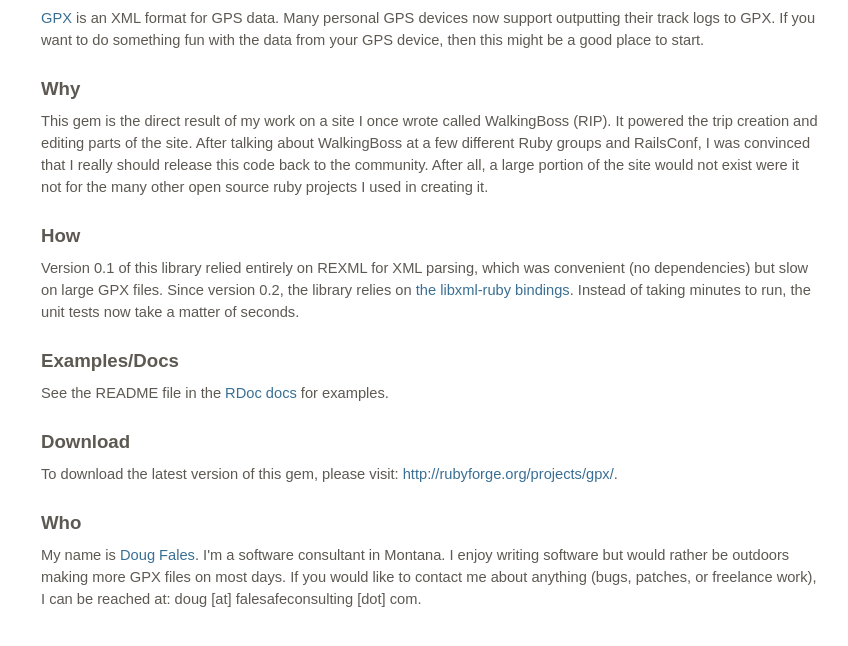
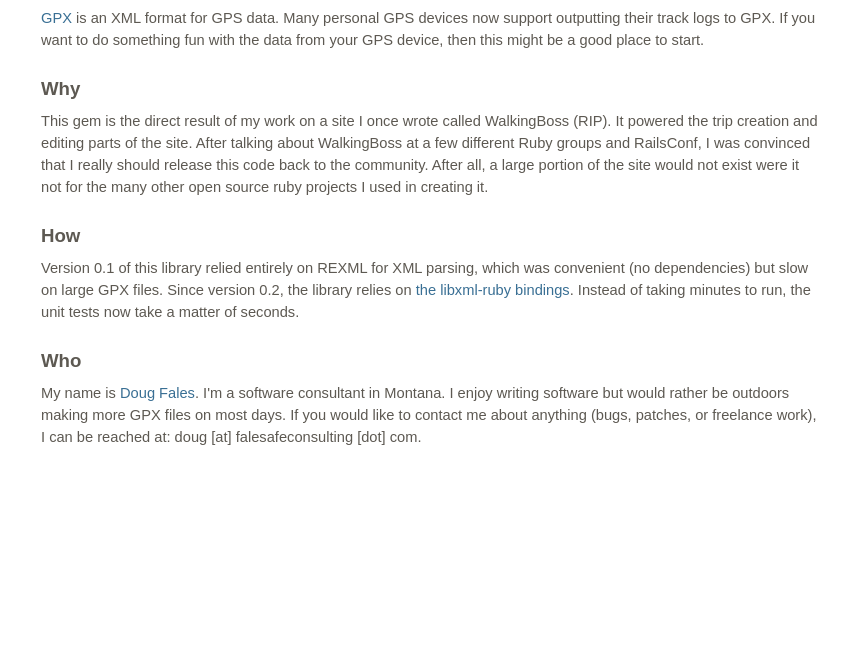
Before and after one commit to dougfales/gpx, a plain HTML site: page index.html in a window 1280 px wide. Shown: the part 104-750 px from the top of the page, without its empty margins (209-1057 px from the left). Drawn offline with Linux system fonts and the light colour scheme.

Commit message:
Just the basics for now.

```diff
--- a/index.html
+++ b/index.html
@@ -52,16 +52,16 @@
                <br/>
                <br/>
 
-               <h2>Examples/Docs</h2>
-               <p> See the README file in the <a href="rdoc/index.html">RDoc docs</a> for examples.
+               <!-- <h2>Examples/Docs</h2>
+                           <p> See the README file in the <a href="rdoc/index.html">RDoc docs</a> for examples. -->
 
-               <br/>
-               <br/>
+         <!--                <br/>
+                        <br/>
 
-               <h2>Download</h2>
-               <p> To download the latest version of this gem, please visit: <a href="http://rubyforge.org/projects/gpx/">http://rubyforge.org/projects/gpx/</a>.
-               <br/>
-               <br/>
+                        <h2>Download</h2>
+                        <p> To download the latest version of this gem, please visit: <a href="http://rubyforge.org/projects/gpx/">http://rubyforge.org/projects/gpx/</a>.
+                        <br/>
+                        <br/> -->
 
                <h2>Who</h2>
 
```
